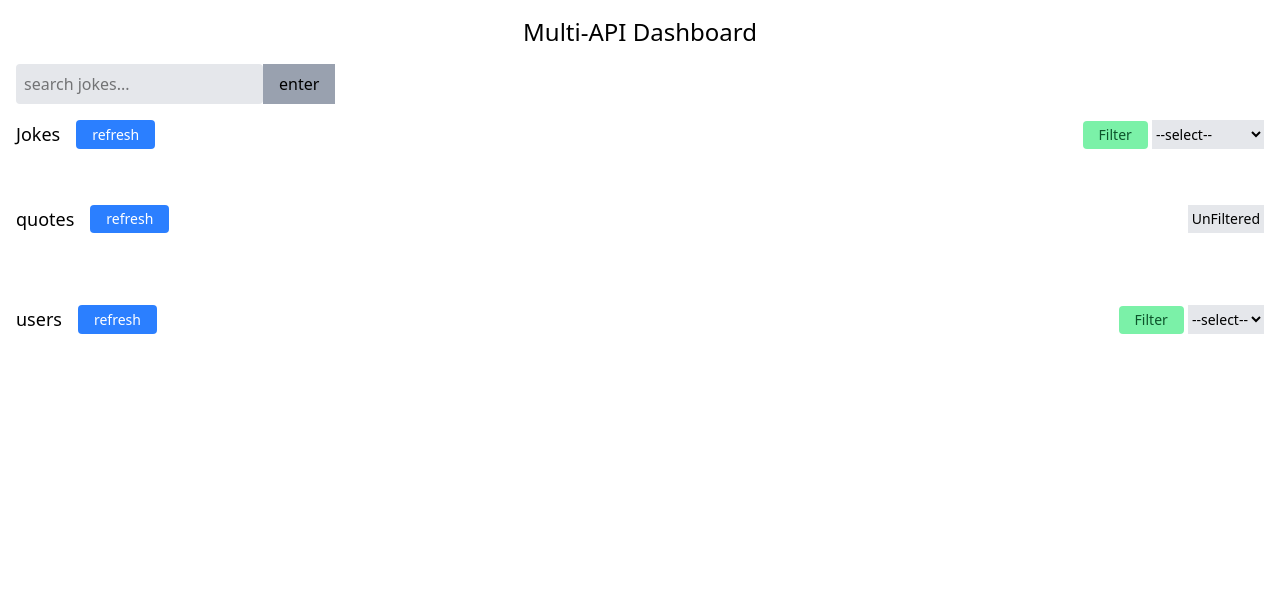
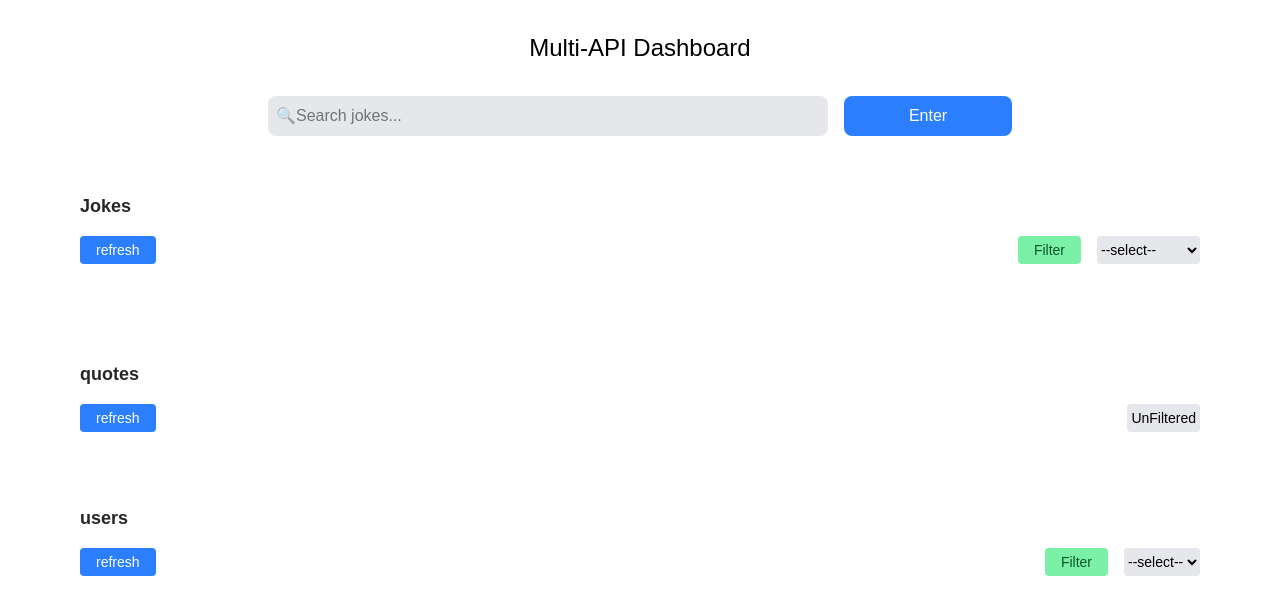
Before and after one commit to itsmepraksh/multi-api-dashboard, a plain HTML site: page index.html in a window 1280 px wide. Drawn offline with nearby package versions, Linux system fonts and the light colour scheme; no server answers.

Commit message:
Feat : minimal ui changes and closing this project

```diff
--- a/functions/filterOption.js
+++ b/functions/filterOption.js
@@ -72,7 +72,7 @@ function renderSection(arr, container, mapping) {
         // console.log(dataItm[mapping.title])
 
         box.innerHTML = `
-                <div class="data shrink-[0] w-80 p-4 bg-zinc-300">
+                <div class="data shrink-[0] w-80 p-4 bg-zinc-200 rounded-lg">
                     <h1>${mapping.title(dataItm)}</h1>
                     <h3 class="text-sm py-2">--> ${mapping.subtitle(dataItm)}</h3>
                 </div>
--- a/functions/search.js
+++ b/functions/search.js
@@ -57,17 +57,17 @@ function renderSection(arr, container, mapping) {
 
 
     // console.log(typeof arr)
-    console.log(arr, "ye rendersection ke andar check kar", mapping, container)
+    // console.log(arr, "ye rendersection ke andar check kar", mapping, container)
 
 
     arr.forEach((dataItm) => {
-        console.log(dataItm)
+        // console.log(dataItm)
         let box = document.createElement('div')
         box.setAttribute('class', "box")
         // console.log(dataItm[mapping.title])
 
         box.innerHTML = `
-                <div class="data shrink-[0] w-80 p-4 bg-zinc-300">
+                <div class="data shrink-[0] w-80 p-4 bg-zinc-200 rounded-lg">
                     <h1>${mapping.title(dataItm)}</h1>
                     <h3 class="text-sm py-2">--> ${mapping.subtitle(dataItm)}</h3>
                 </div>
@@ -121,7 +121,7 @@ function filterData(arrData, keyword, mapping) {
         return titleTxt.includes(keyword)
     })
 
-    console.log(filterDta, 'ye filterdta hai')
+    // console.log(filterDta, 'ye filterdta hai')
     return (Array.isArray(filterDta) && filterDta.length > 0) ? filterDta : null
 
 }
--- a/index.html
+++ b/index.html
@@ -6,32 +6,46 @@
     <meta name="viewport" content="width=device-width, initial-scale=1.0">
     <title>Document</title>
     <script src="https://cdn.jsdelivr.net/npm/@tailwindcss/browser@4"></script>
+    <style>
+        .hide-scrollbar::-webkit-scrollbar {
+            display: none;
+            /* Chrome, Safari */
+        }
+
+        .hide-scrollbar {
+            -ms-overflow-style: none;
+            /* IE and Edge */
+            scrollbar-width: none;
+            /* Firefox */
+        }
+    </style>
 </head>
 
 <body>
 
-    <main class="p-4">
-        <nav class="flex w-full justify-center items-center">
+    <main class="p-4 font-[arial] w-full lg:px-20 lg:rounded-xl">
+        <nav class="flex w-full justify-center items-center py-4">
             <h1 class="font-medium text-2xl  ">Multi-API Dashboard</h1>
             <!-- <button class="bg-blue-500 text-white px-2 text-sm font-medium rounded active:bg-blue-600 active:scale-[0.9]">refresh</button> -->
         </nav>
-        <form id="searchBar" class="flex py-4">
-            <input type="text" placeholder="search jokes..." class="bg-gray-200 p-2 rounded">
-            <button class="bg-gray-400 py-2 px-4 active:scale-[0.9] active:bg-gray-500">enter</button>
+        <form id="searchBar" class="flex flex-col lg:flex-row gap-4 justify-center w-full py-4">
+            <input type="text" placeholder="🔍Search jokes..." class="bg-gray-200 p-2 rounded-lg lg:w-1/2">
+            <button
+                class="bg-blue-500 py-2 px-4 active:scale-[0.9] active:bg-blue-700 rounded-lg text-white lg:w-[15%]">Enter</button>
         </form>
 
-        <section class="jokes">
+        <section class="jokes py-10">
+            <h2 class="text-lg font-bold text-zinc-800 pb-4">Jokes</h2>
             <div id="jokes-heading" class="flex justify-between">
-                <div class="flex gap-4">
-                    <h2 class="text-lg">Jokes</h2>
-                    <button id="jokes-refresh"
-                        class="bg-blue-500 active:scale-[0.9] active:bg-blue-600 rounded py-1 px-4 text-sm font-medium text-white">refresh</button>
-                </div>
-                <div id="jokes-filter">
+
+                <button id="jokes-refresh"
+                    class="bg-blue-500 active:scale-[0.9] active:bg-blue-600 rounded py-1 px-4 text-sm font-medium text-white">refresh</button>
+
+                <div id="jokes-filter" class="flex gap-2 lg:gap-4">
 
                     <button
                         class="bg-green-300 text-green-900  active:scale-[0.9] active:bg-green-600 rounded py-1 px-4 text-sm font-medium ">Filter</button>
-                    <select name="" class="bg-gray-200 py-1 text-sm">
+                    <select name="" class="bg-gray-200 py-1 text-sm rounded ">
                         <option selected disabled value=null>--select--</option>
                         <option value="general">general</option>
                         <option value="programming">programming</option>
@@ -40,7 +54,7 @@
                     </select>
                 </div>
             </div>
-            <div id="jokes-data" class="flex overflow-hidden overflow-x-scroll gap-4 py-5">
+            <div id="jokes-data" class="flex overflow-hidden overflow-x-scroll gap-4 py-5 hide-scrollbar">
                 <!-- jokes-elem-render -->
             </div>
         </section>
@@ -48,40 +62,40 @@
 
 
         <section class="quotes py-4">
+            <h2 class="text-lg font-bold text-zinc-800 pb-4">quotes</h2>
             <div id="quotes-heading" class="flex justify-between">
-                <div class="flex gap-4 ">
-                    <h2 class="text-lg">quotes</h2>
-                    <button id="quotes-refresh"
-                        class="bg-blue-500 rounded py-1 px-4 text-sm font-medium text-white active:scale-[0.9] active:bg-blue-600">refresh</button>
-                </div>
-                <h2 class="bg-gray-200 p-1 text-sm">UnFiltered</h2>
+
+                <button id="quotes-refresh"
+                    class="bg-blue-500 rounded py-1 px-4 text-sm font-medium text-white active:scale-[0.9] active:bg-blue-600">refresh</button>
+
+                <h2 class="bg-gray-200 p-1 text-sm rounded">UnFiltered</h2>
             </div>
-            <div id="quotes-data" class="flex overflow-hidden overflow-x-scroll gap-4 py-5">
+            <div id="quotes-data" class="flex overflow-hidden overflow-x-scroll gap-4 py-5 hide-scrollbar">
                 <!-- quotes-elem-render -->
             </div>
         </section>
 
 
         <section class="users py-4">
+                    <h2 class="text-lg font-bold text-zinc-800 pb-4">users</h2>
             <div id="users-heading" class="flex justify-between">
-                <div class="flex gap-4">
-                    <h2 class="text-lg">users</h2>
+
                     <button id="users-refresh"
                         class="bg-blue-500 rounded py-1 px-4 text-sm font-medium text-white active:scale-[0.9] active:bg-blue-600">refresh</button>
-                </div>
 
-                <div id="users-filter">
+
+                <div id="users-filter"  class="flex gap-2 lg:gap-4">
 
                     <button
                         class="bg-green-300 text-green-900  active:scale-[0.9] active:bg-green-600 rounded py-1 px-4 text-sm font-medium ">Filter</button>
-                    <select name="" class="bg-gray-200 py-1 text-sm">
+                    <select name="" class="bg-gray-200 py-1 text-sm rounded">
                         <option selected disabled value=null>--select--</option>
                         <option value="male">male</option>
                         <option value="female">female</option>
                     </select>
                 </div>
             </div>
-            <div id="users-data" class="flex overflow-hidden overflow-x-scroll gap-4 py-5">
+            <div id="users-data" class="flex overflow-hidden overflow-x-scroll gap-4 py-5 hide-scrollbar">
                 <!-- users-elem-render -->
             </div>
         </section>
--- a/script.js
+++ b/script.js
@@ -148,6 +148,8 @@ async function getUsers() {
     })
 
 
+
+
     userRefreshBtn.removeAttribute("disabled")
     userRefreshBtn.classList.remove("bg-gray-500", "active:scale-[1]", "active:bg-gray-500")
     userRefreshBtn.classList.add("bg-blue-500", "active:scale-[0.9]", "active:bg-blue-600")
@@ -169,7 +171,7 @@ function renderSection(dataArr, container, mapping) {
         // console.log(dataItm[mapping.title])
 
         box.innerHTML = `
-        <div class="data shrink-[0] w-80 p-4 bg-zinc-300">
+        <div class="data shrink-[0] w-80 p-4 bg-zinc-200 rounded-lg">
                     <h1>${mapping.title(dataItm)}</h1>
                     <h3 class="text-sm py-2">--> ${mapping.subtitle(dataItm)}</h3>
         </div>
@@ -177,6 +179,9 @@ function renderSection(dataArr, container, mapping) {
         container.appendChild(box)
     })
 }
+
+
+
 async function renderData() {
     let [jokesData, usersData, quotesData] = await getData()
     // console.log(usersData)
```
